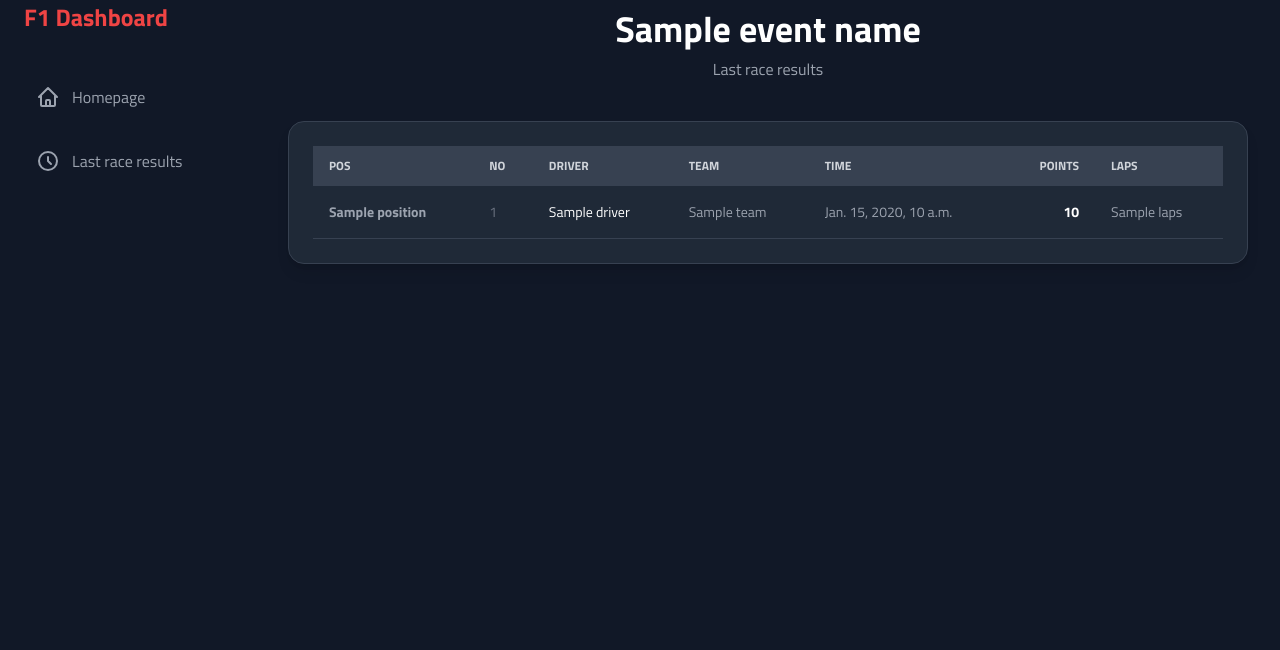
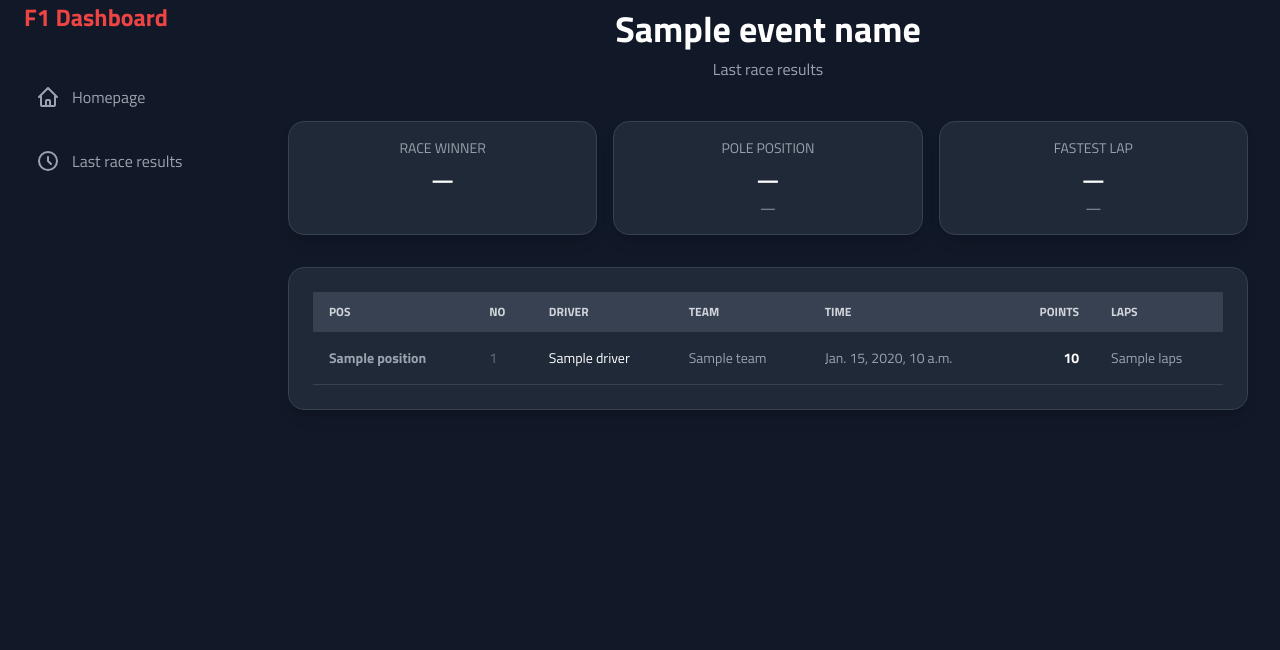
Before and after one commit to gialme/f1-dashboard, a Django app: template dashboard/templates/dashboard/last_race.html in a window 1280 px wide. Shown: the part 23-673 px from the top of the page. Run offline with Django 5.2, Linux system fonts and the light colour scheme; the template is opened without the code that fills it: most values are stand-ins (such as "Sample title", 1, 10 or a date in 2020); some libraries are stand-ins or nearby versions.

Commit message:
Added 3 boxes with race winner, pole sitter and fastest lap

```diff
--- a/dashboard/templates/dashboard/index.html
+++ b/dashboard/templates/dashboard/index.html
@@ -1,6 +1,7 @@
 {% extends "dashboard/base.html" %}
 
 {% block content %}
+<div class="max-w-6xl mx-auto">
     <header class="text-center mb-10">
         <h1 class="text-3xl md:text-4xl font-bold text-white">Homepage</h1>
         <p class="text-gray-400 mt-2">Current season data</p>
@@ -93,7 +94,7 @@
             <h2 class="text-center text-white text-xl font-semibold">Loading data...</h2>
         </div>
     {% endif %}
-
+</div>
 {% endblock %}
 
 {% block extra_js %}
--- a/dashboard/templates/dashboard/last_race.html
+++ b/dashboard/templates/dashboard/last_race.html
@@ -1,10 +1,43 @@
 {% extends "dashboard/base.html" %}
 
 {% block content %}
+<div class="max-w-6xl mx-auto">
     <header class="text-center mb-10">
         <h1 class="text-3xl md:text-4xl font-bold text-white">{{ event_name }}</h1>
         <p class="text-gray-400 mt-2">Last race results</p>
     </header>
+
+    <section class="grid grid-cols-1 sm:grid-cols-3 gap-4 mb-8">
+        <!-- Race Winner -->
+        <div class="bg-gray-800 border border-gray-700 rounded-2xl shadow-lg p-4 text-center">
+            <h3 class="text-gray-400 text-sm uppercase mb-2">Race Winner</h3>
+            <p class="text-xl font-bold text-white">
+                {{ race_winner|default:"—" }}
+            </p>
+        </div>
+
+        <!-- Pole Position -->
+        <div class="bg-gray-800 border border-gray-700 rounded-2xl shadow-lg p-4 text-center">
+            <h3 class="text-gray-400 text-sm uppercase mb-2">Pole Position</h3>
+            <p class="text-xl font-bold text-white">
+                {{ pole_position|default:"—" }}
+            </p>
+            <p class="text-gray-400 text-sm mt-1">
+                {{ pole_time|default:"—" }}
+            </p>
+        </div>
+
+        <!-- Fastest Lap -->
+        <div class="bg-gray-800 border border-gray-700 rounded-2xl shadow-lg p-4 text-center">
+            <h3 class="text-gray-400 text-sm uppercase mb-2">Fastest Lap</h3>
+            <p class="text-xl font-bold text-white">
+                {{ fastest_lap|default:"—" }}
+            </p>
+            <p class="text-gray-400 text-sm mt-1">
+                {{ fastest_lap_time|default:"—" }}
+            </p>
+        </div>
+    </section>
 
     {% if error_message %}
         <div class="bg-red-900 border border-red-600 text-red-200 px-4 py-3 rounded-lg" role="alert">
@@ -54,6 +87,7 @@
             </div>
         </div>
     {% endif %}
+</div>
 {% endblock %}
 
 {% block extra_js %}
```
Also changed, not shown: dashboard/views.py (+34 -0 lines).
